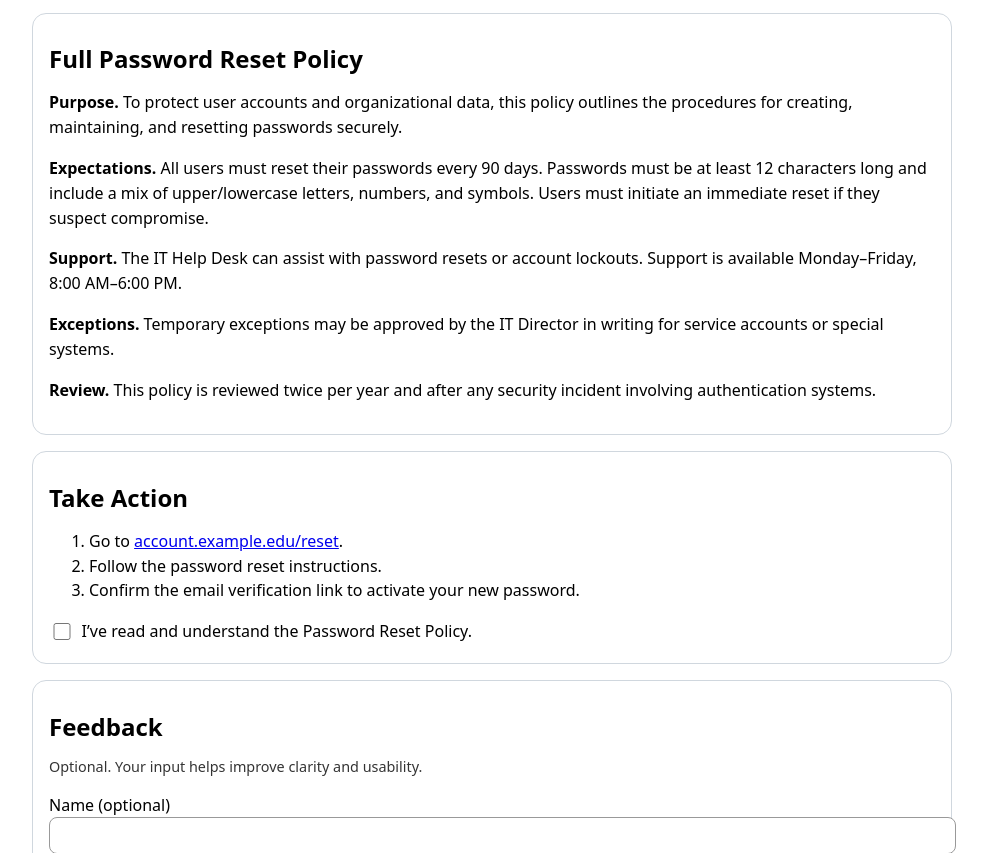
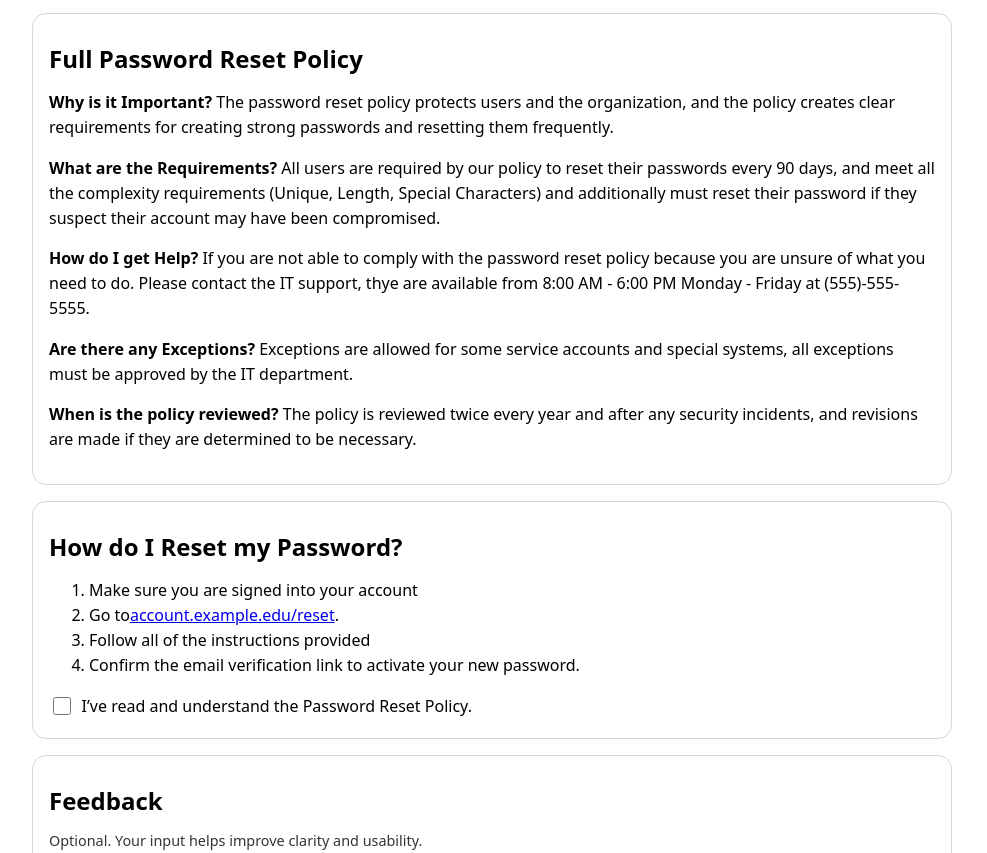
Before and after one commit to pthaps/group2-project, a plain HTML site: page Password-Policy.html in a window 1280 px wide. Shown: the part 628-1481 px from the top of the page, without its empty margins (148-1135 px from the left). Drawn offline with Linux system fonts and the light colour scheme.

Commit message:
Password-Policy.html

```diff
--- a/Password-Policy.html
+++ b/Password-Policy.html
@@ -91,18 +91,20 @@
 
     <section class="card" aria-labelledby="policy-title" style="margin-top: 1rem;">
       <h2 id="policy-title">Full Password Reset Policy</h2>
-      <p><strong>Purpose.</strong> To protect user accounts and organizational data, this policy outlines the procedures for creating, maintaining, and resetting passwords securely.</p>
-      <p><strong>Expectations.</strong> All users must reset their passwords every 90 days. Passwords must be at least 12 characters long and include a mix of upper/lowercase letters, numbers, and symbols. Users must initiate an immediate reset if they suspect compromise.</p>
-      <p><strong>Support.</strong> The IT Help Desk can assist with password resets or account lockouts. Support is available Monday–Friday, 8:00 AM–6:00 PM.</p>
-      <p><strong>Exceptions.</strong> Temporary exceptions may be approved by the IT Director in writing for service accounts or special systems.</p>
-      <p><strong>Review.</strong> This policy is reviewed twice per year and after any security incident involving authentication systems.</p>
+      <p><strong>Why is it Important?</strong> The password reset policy protects users and the organization, and the policy creates clear requirements for creating strong passwords and resetting them frequently. </p>
+      <p><strong>What are the Requirements?</strong> All users are required by our policy to reset their passwords every 90 days, and meet all the complexity requirements (Unique, Length, Special Characters) and additionally must reset their password if they suspect their account may have been compromised.</p>
+      <p><strong>How do I get Help?</strong> If you are not able to comply with the password reset policy because you are unsure of what you need to do. Please contact the IT support, thye are available from 8:00 AM - 6:00 PM Monday - Friday at (555)-555-5555.</p>
+      <p><strong>Are there any Exceptions?</strong> Exceptions are allowed for some service accounts and special systems, all exceptions must be approved by the IT department.</p>
+      <p><strong>When is the policy reviewed?</strong> The policy is reviewed twice every year and after any security incidents, and revisions are made if they are determined to be necessary. </p>
     </section>
 
     <section class="card" aria-labelledby="actions-title" style="margin-top: 1rem;">
-      <h2 id="actions-title">Take Action</h2>
+      <h2 id="actions-title">How do I Reset my Password?</h2>
       <ol>
-        <li>Go to <a href="#" id="primaryActionLink">account.example.edu/reset</a>.</li>
-        <li>Follow the password reset instructions.</li>
+        <li>Make sure you are signed into your account</li>
+        <li>Go to<a href="#" id="primaryActionLink">account.example.edu/reset</a>.</li>
+
+        <li>Follow all of the instructions provided</li>
         <li>Confirm the email verification link to activate your new password.</li>
       </ol>
       <label class="ack">
```
